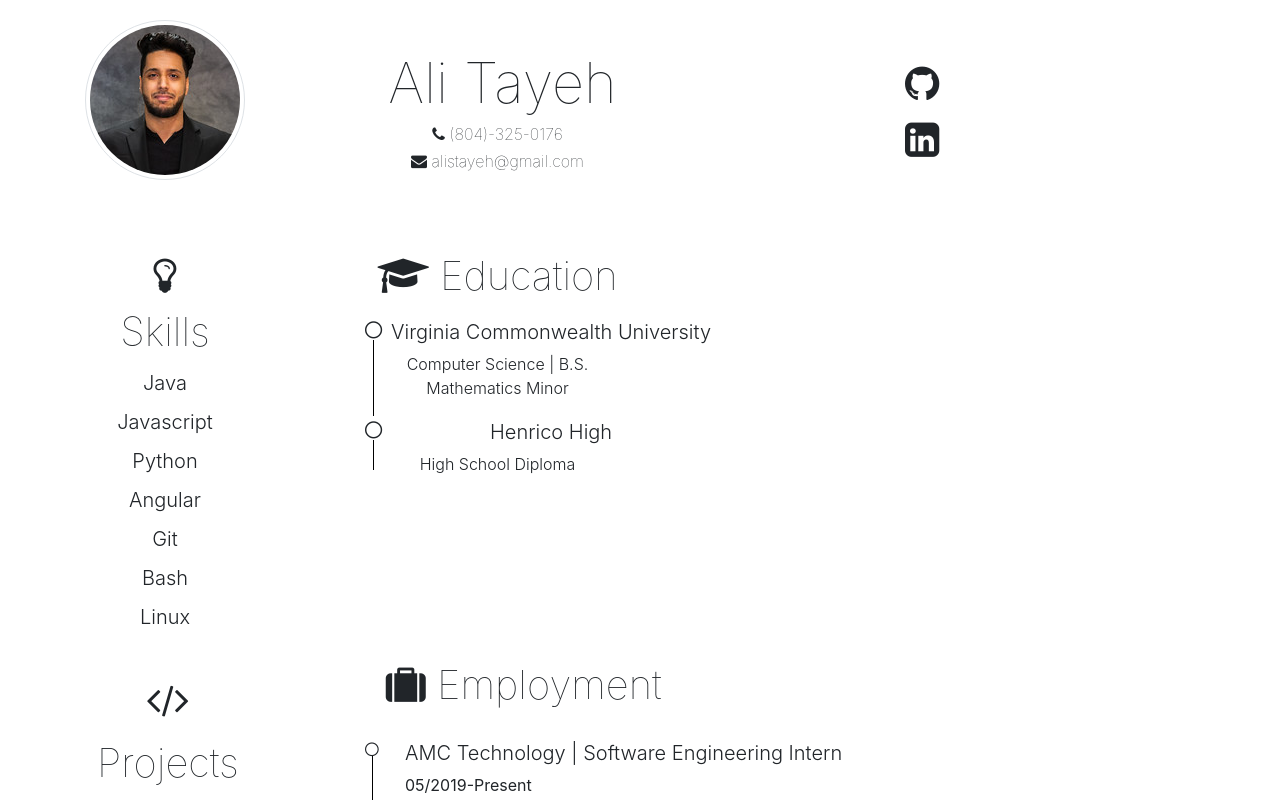
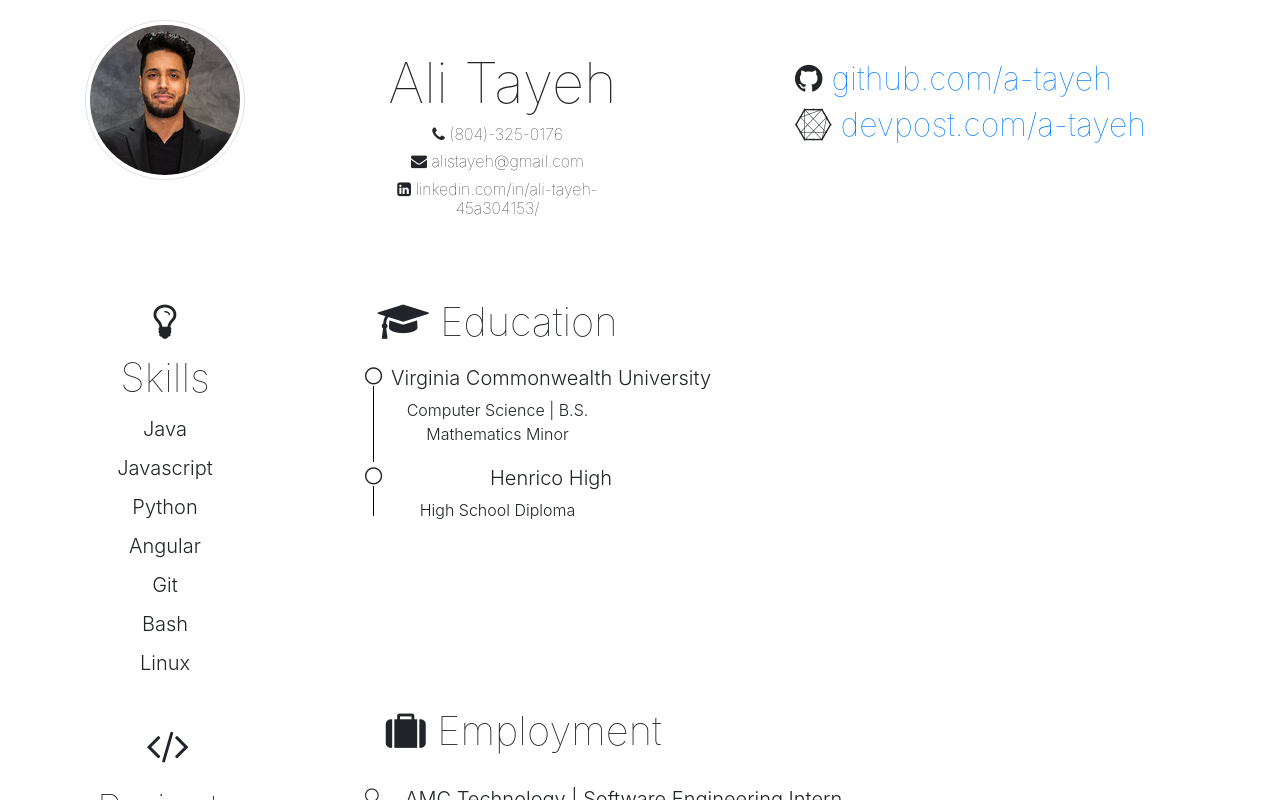
Before and after one commit to a-tayeh/a-tayeh.github.io, an Angular app: page / in a window 1280 px wide. Shown: the top 800 px of the page. Built offline with nearby package versions, Linux system fonts and the light colour scheme; what angular-font-awesome would draw is missing.

Commit message:
add linkedin,github and devpost icons

```diff
--- a/src/app/app.component.html
+++ b/src/app/app.component.html
@@ -11,18 +11,27 @@
       <h6 class="text-center font-weight-lighter">
         <span><i class="fa fa-envelope"></i></span> alistayeh@gmail.com
       </h6>
+      <h6 class="text-center font-weight-lighter">
+        <span><i class="fa fa-linkedin-square"></i></span>
+        linkedin.com/in/ali-tayeh-45a304153/
+      </h6>
     </div>
     <div class="col">
       <div class="social">
-        <h5 class=" font-weight-lighter">
+        <h6 class=" font-weight-lighter">
           <span
-            ><h1 class="font-weight-lighter">
-              <i class="fa fa-github"></i></h1
-          ></span>
+            ><h2 class="font-weight-lighter">
+              <i class="fa fa-github"></i>
+              <a href="github.com/a-tayeh"> github.com/a-tayeh</a>
+            </h2></span
+          >
           <span
-            ><h1><i class="fa fa-linkedin-square"></i></h1
-          ></span>
-        </h5>
+            ><h2 class="font-weight-lighter">
+              <i class="fa fa-connectdevelop"></i
+              ><a href="devpost.com/a-tayeh"> devpost.com/a-tayeh</a>
+            </h2></span
+          >
+        </h6>
       </div>
     </div>
   </div>
--- a/src/app/app.component.scss
+++ b/src/app/app.component.scss
@@ -83,8 +83,8 @@
 }
 .social {
   margin-top: 60px;
-  padding-left: 150px;
-  margin-left: 100px;
+  padding-left: 70px;
+  margin-left: 70px;
 }
 @media print {
   body {
```
